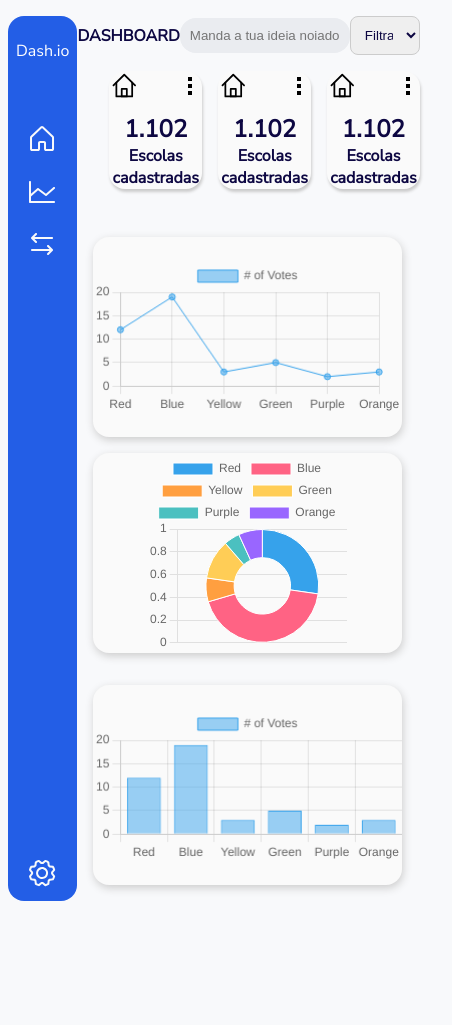
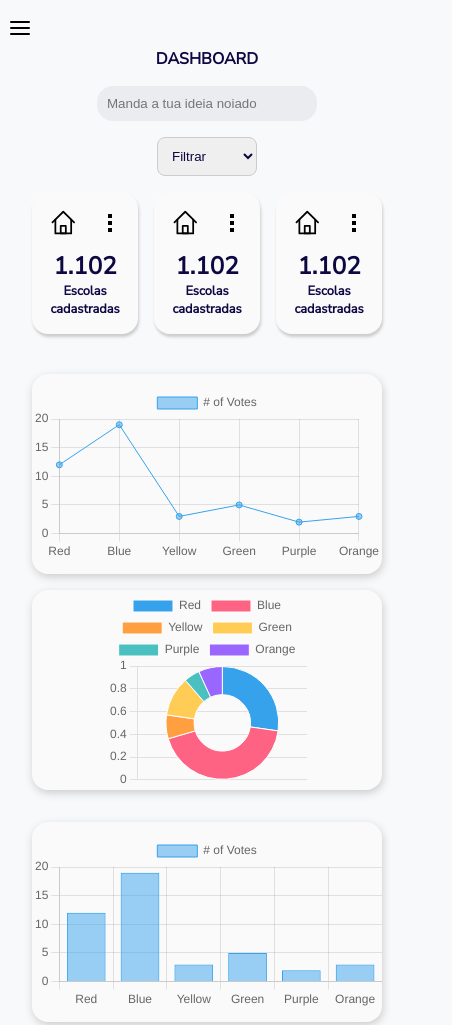
Before and after one commit to DaniloUnicap/projetoUnicap, a plain HTML site: page index.html in a window 390 px wide. Shown: the top 1025 px of the page, 452 px wide, since content can reach past the window. Before the commit the page ends 909 px from the top, so only its background shows below. Drawn offline with nearby package versions, Linux system fonts and the light colour scheme.

Commit message:
organizando layout

```diff
--- a/index.html
+++ b/index.html
@@ -26,6 +26,10 @@
 
             <div><img src="icons/config.svg" alt=""></div>
         </nav>
+
+        <div class="menu-hamburguer">
+            <img src="icons/menu-ham.svg" alt="">
+        </div>
 
         <div class="header-main">
             <header>
--- a/style.css
+++ b/style.css
@@ -3,6 +3,11 @@ body {
     margin-top: 0;
     background-color: #F8F9FB;
 }
+
+.menu-hamburguer {
+    display: none;
+}
+
 .nav {
     display: flex;
     flex-direction: column;
@@ -178,6 +183,11 @@ header #opcoes {
 
 
 @media (max-width: 960px) {
+
+    .menu-hamburguer {
+        display: block;
+    }
+
     .container-graficos .g1 {
         display: flex;
         flex-direction: column;
@@ -185,7 +195,7 @@ header #opcoes {
     }
 
     .grafico1, .grafico2, .grafico3 {
-        width: 90%;
+        width: 100%;
         padding: 0 !important;
     }
 
@@ -198,28 +208,47 @@ header #opcoes {
     }
 
     .box-dados {
-        padding: 0 !important;
+        padding: 0;
+    }
+
+    .nav {
+        display: none;
     }
 }
 
 @media (max-width: 620px) {
     .main-content {
         flex-direction: column;
+        gap: 2.5em;
+        justify-content: center;
     }
 
     .dados {
         flex-direction: row;
+        margin-left: 0;
+    }
+
+    header {
+        margin-top: 2em;
+        flex-direction: column;
+        gap: 1em;
     }
 
     header #pesquisa {
-        width: 150px;
+        width: 200px;
     }
 
     header #opcoes {
-        width: 70px;
+        width: 100px;
     }
 
     .container-graficos {
         margin-left: 0;
+        padding: 0 !important;
+    }
+
+
+    .box-dados .p-text {
+        font-size: .8em;
     }
 }
```
Also changed, not shown: icons/menu-ham.svg (added).
